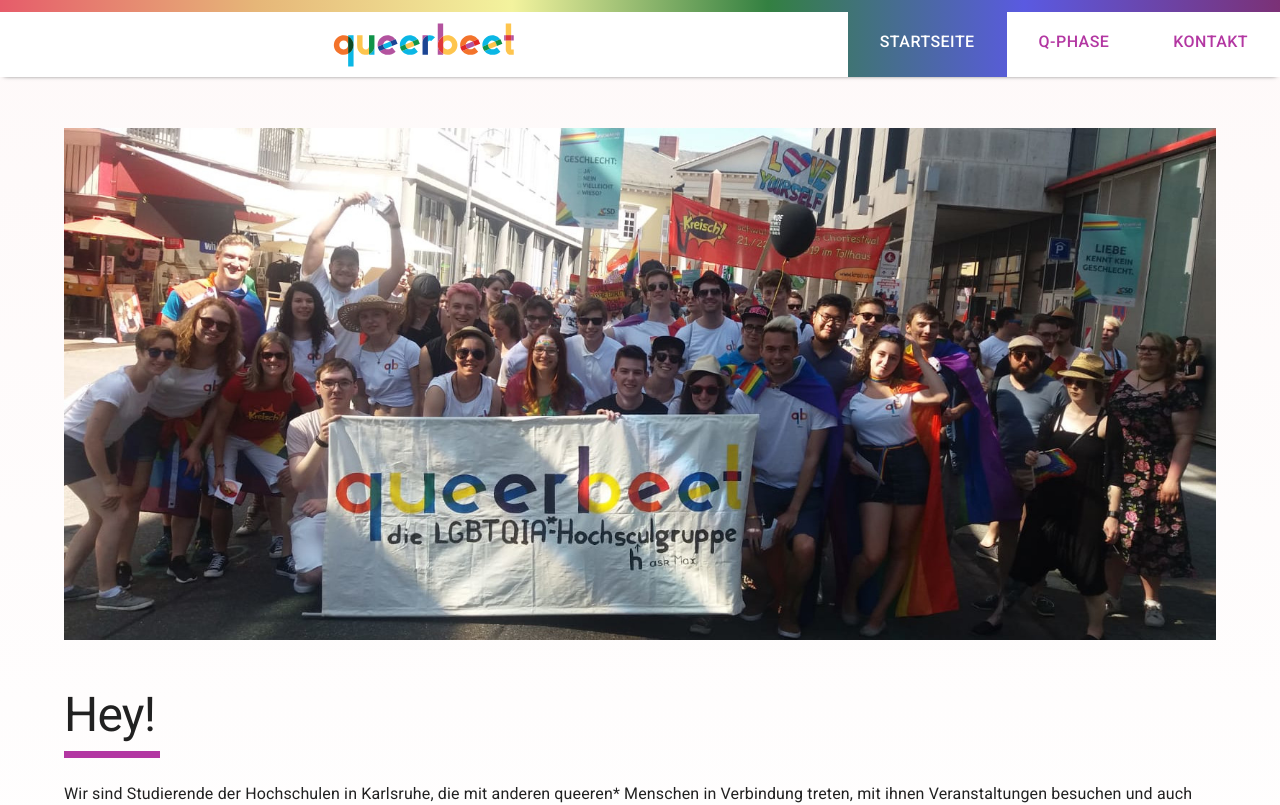
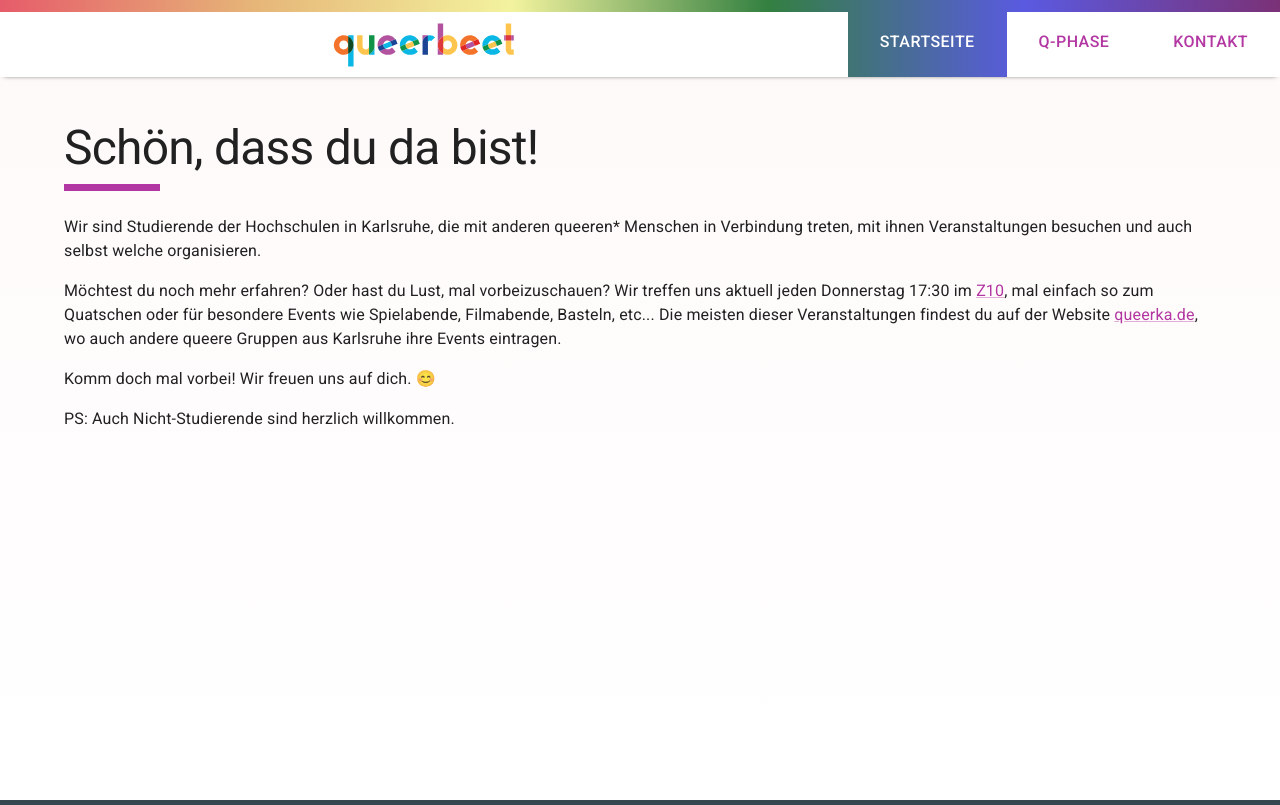
Before and after one commit to queerbeetVorstand/qb-website, a Next.js app: page / in a window 1280 px wide. Shown: the top 805 px of the page. Built offline with nearby package versions, Linux system fonts and the light colour scheme.

Commit message:
fix: remove controversial image

```diff
--- a/src/pages/index.tsx
+++ b/src/pages/index.tsx
@@ -4,27 +4,14 @@
 import QHeading from "@/ui/QHeading";
 import Header from "@/sections/Header";
 import Body from "@/sections/Body";
-import { useTheme } from "@mui/material/styles";
-import useMediaQuery from "@mui/material/useMediaQuery";
-import { Box } from "@mui/material";
 
 export default function Index(): ReactElement {
-  const theme = useTheme();
-  const desktop = useMediaQuery(theme.breakpoints.up("sm"));
 
   return (
     <React.Fragment>
       <Header />
       <Body>
-        <Box mt={{ xs: 3, md: 6 }}>
-          <img
-            width="100%"
-            src={
-              desktop ? "/images/group_pic.jpg" : "/images/group_pic_mobile.jpg"
-            }
-          ></img>
-        </Box>
-        <QHeading variant="h1">Hey!</QHeading>
+        <QHeading variant="h1">Schön, dass du da bist!</QHeading>
         <Text variant="body1" mt={3}>
           <p>
             Wir sind Studierende der Hochschulen in Karlsruhe, die mit anderen
```
